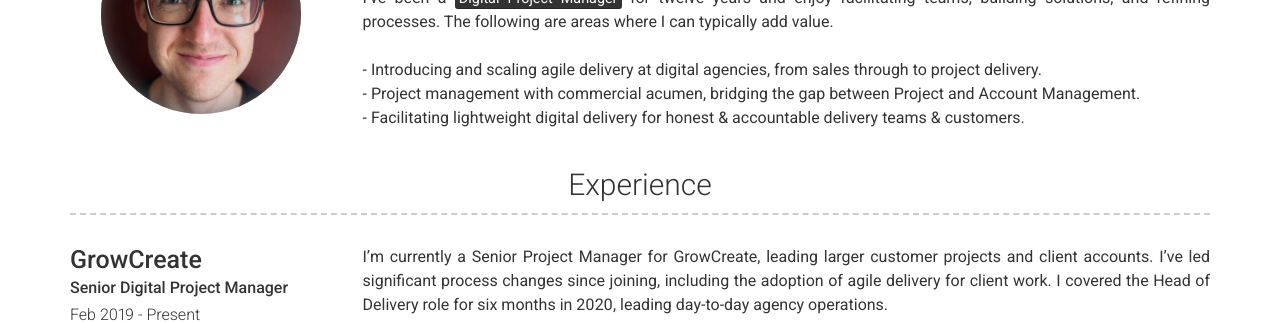
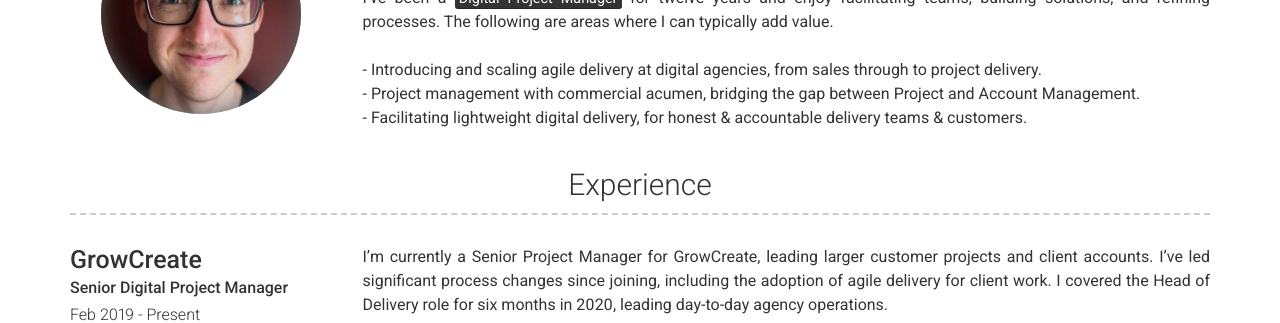
Before and after one commit to csgdavidson/Charlie-Davidson2, a Jekyll site: the page built from index.md, in a window 1280 px wide. Shown: the part 365-688 px from the top of the page. Built offline with Jekyll 4.4.1, drawn with Linux system fonts in a browser that asks for light colours; nearby versions of some CDN libraries.

```diff
--- a/_config.yml
+++ b/_config.yml
@@ -22,7 +22,7 @@ about_content:
   I've been a <mark>Digital Project Manager</mark> for twelve years and enjoy facilitating teams, building solutions, and refining processes. The following are areas where I can typically add value.<br><br>
     - Introducing and scaling agile delivery at digital agencies, from sales through to project delivery.<br>
     - Project management with commercial acumen, bridging the gap between Project and Account Management.<br>
-    - Facilitating lightweight digital delivery for honest & accountable delivery teams & customers.
+    - Facilitating lightweight digital delivery, for honest & accountable delivery teams & customers.
 
 # Projects Section
 projects_title: Certifications
```
